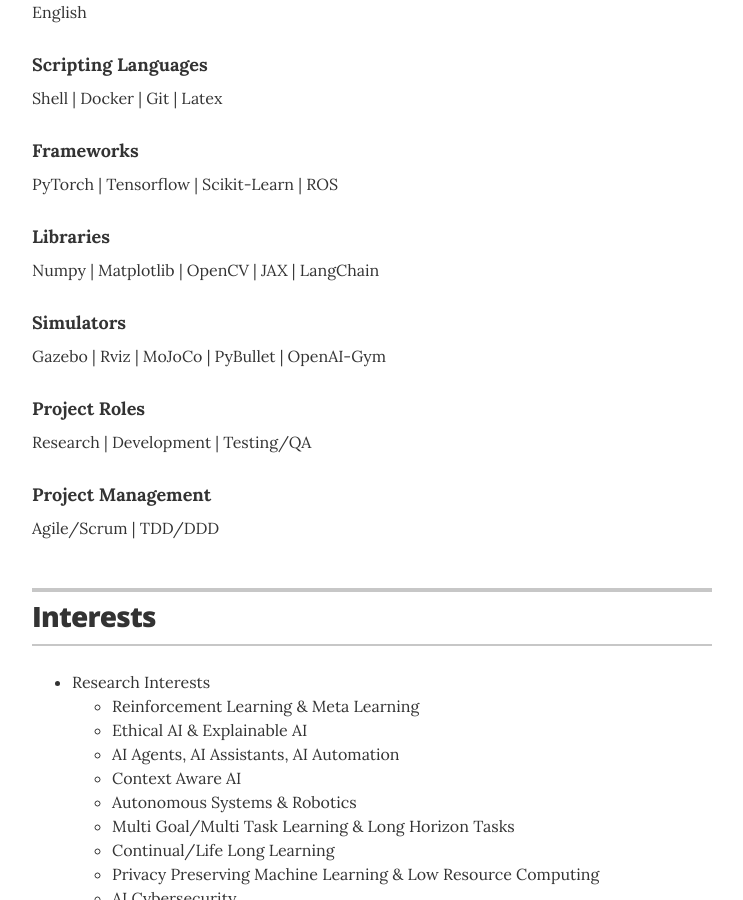
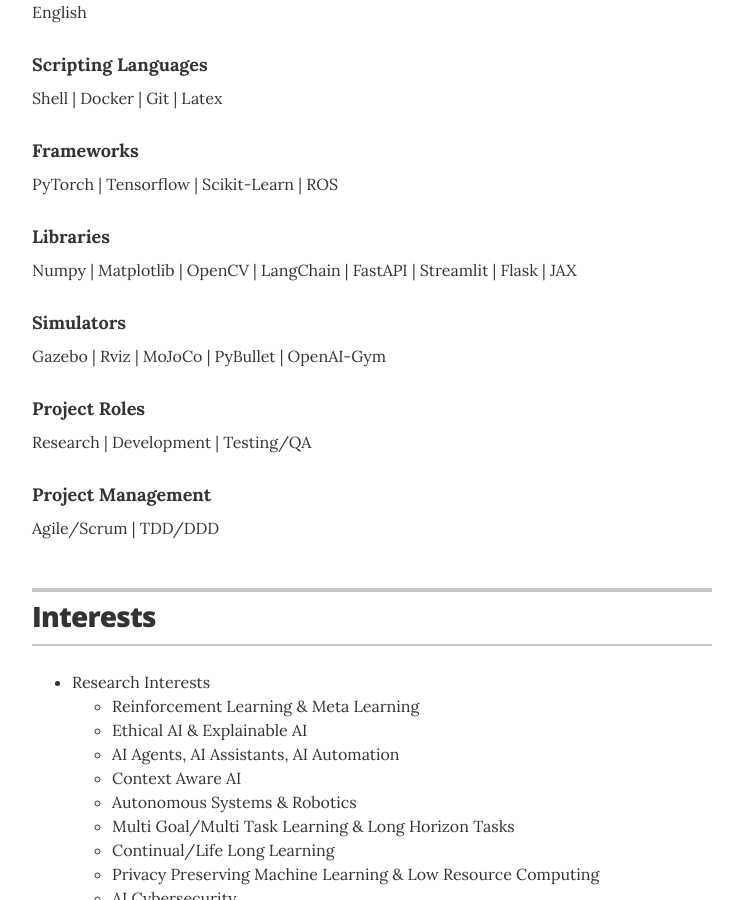
Before and after one commit to Vidharth/Vidharth.github.io, a Jekyll site: the page built from index.html, in a window 1280 px wide and 900 px high, scrolled down 3448 px. Shown: the whole window, without its empty margins (268-1011 px from the left). Built offline with Jekyll 4.4.1, drawn with Linux system fonts in a browser that asks for light colours.

Commit message:
Update skills.yml

```diff
--- a/_data/skills.yml
+++ b/_data/skills.yml
@@ -17,7 +17,7 @@
 
 # Communications strategy
 - skill: Libraries
-  description: Numpy | Matplotlib | OpenCV | JAX | LangChain
+  description: Numpy | Matplotlib | OpenCV  | LangChain | FastAPI | Streamlit | Flask | JAX
 
 # Communications strategy
 - skill: Simulators
```
